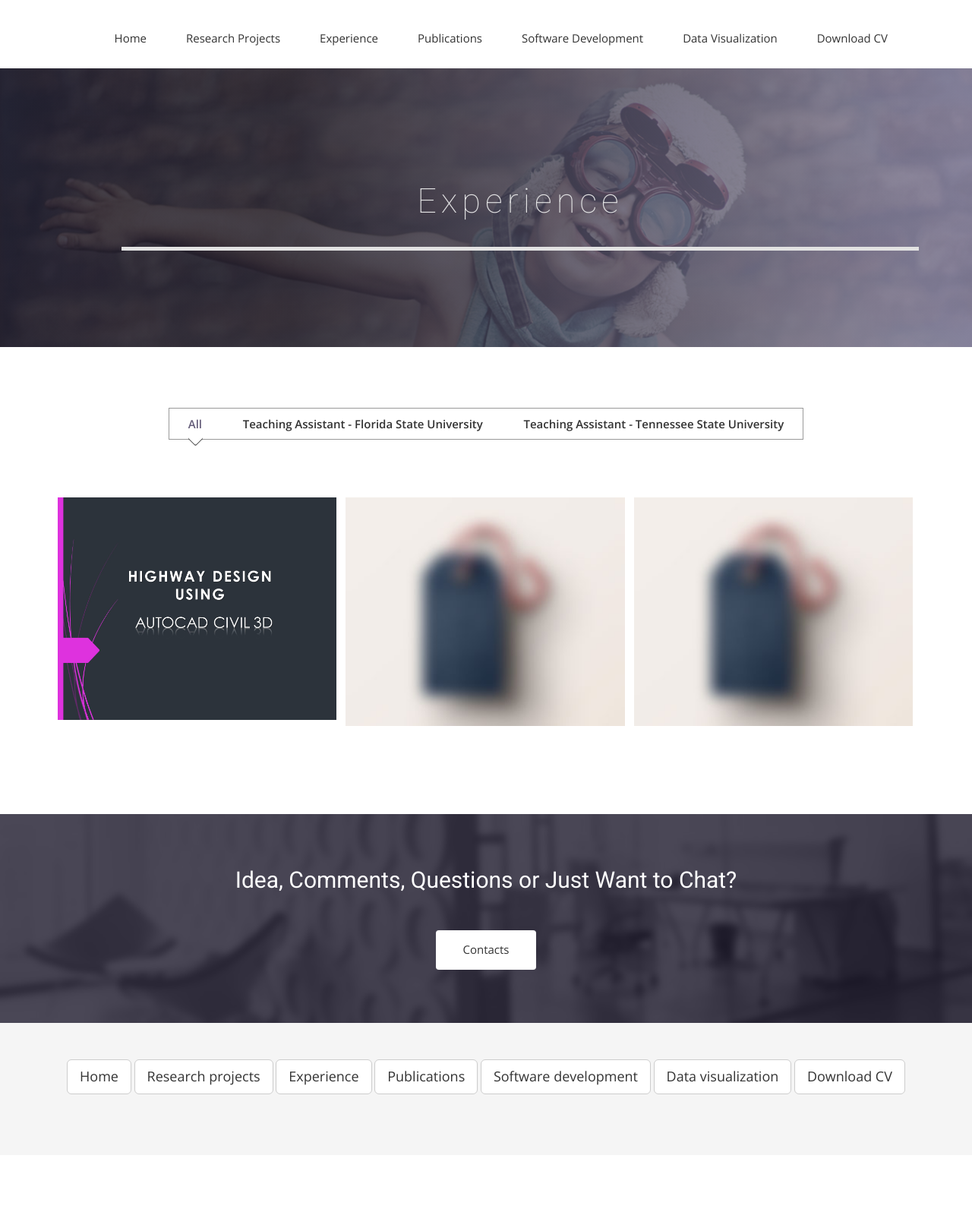
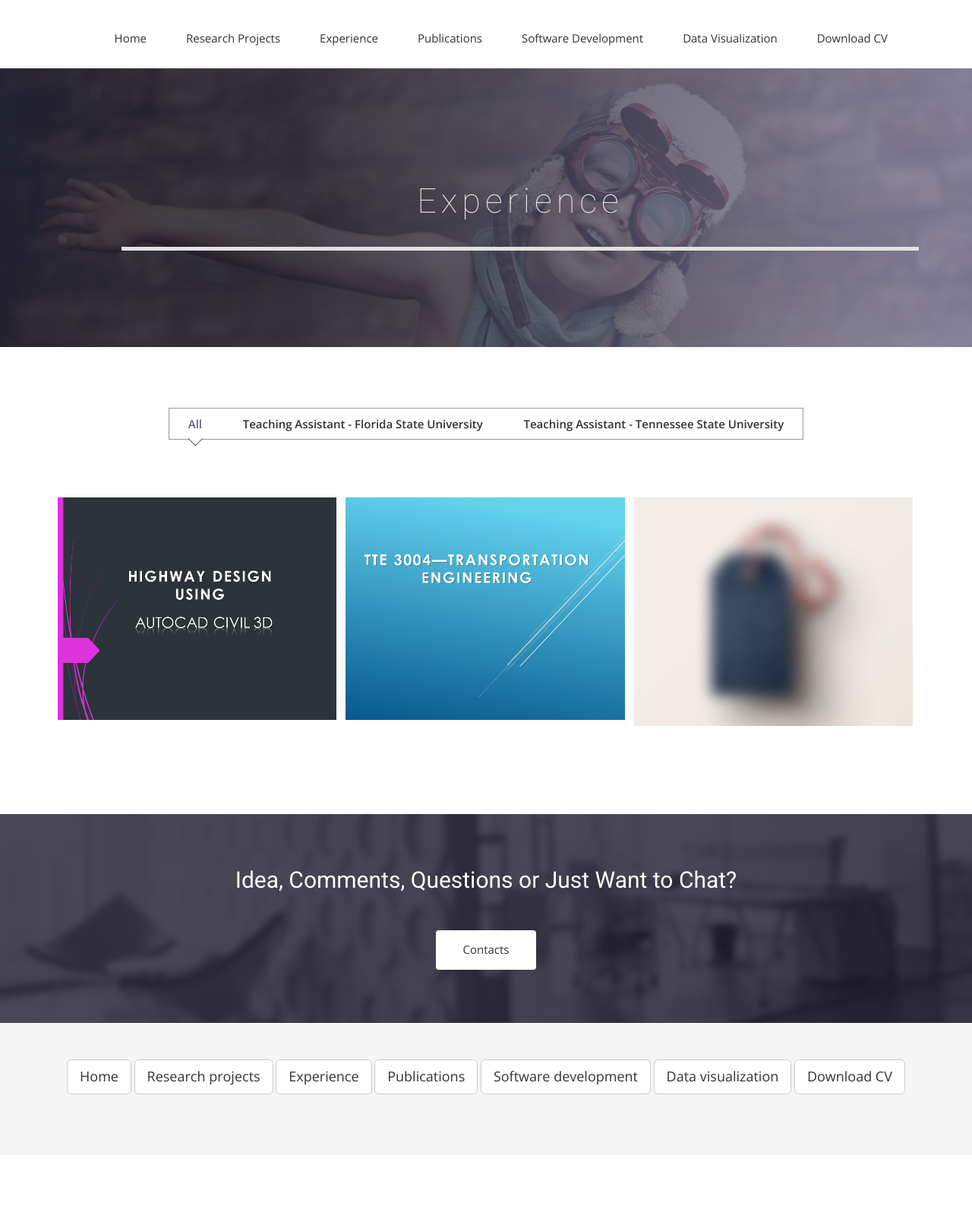
Before and after one commit to ekidando/Emma, a Jekyll site: the page built from experience.html, in a window 1280 px wide. Shown: the whole page at 76% size. Built offline with Jekyll 4.4.1, drawn with Linux system fonts in a browser that asks for light colours; nearby versions of some CDN libraries; some web fonts are replaced.

Commit message:
Update experience.html

```diff
--- a/experience.html
+++ b/experience.html
@@ -58,7 +58,7 @@ published: true
 
                   <li class="mix Graphic">
                     <a href="#">
-                      <img src="{{ site.baseurl }}/img/portfolio/work6.jpg" alt="">
+                      <img src="{{ site.baseurl }}/img/Transportation_Engineering.jpg" alt="">
                       <div class="overly">
                         <div class="position-center">
                           <h2>Teaching Assistant <br> (Fall 2017 & Fall 2018) </h2>
```
